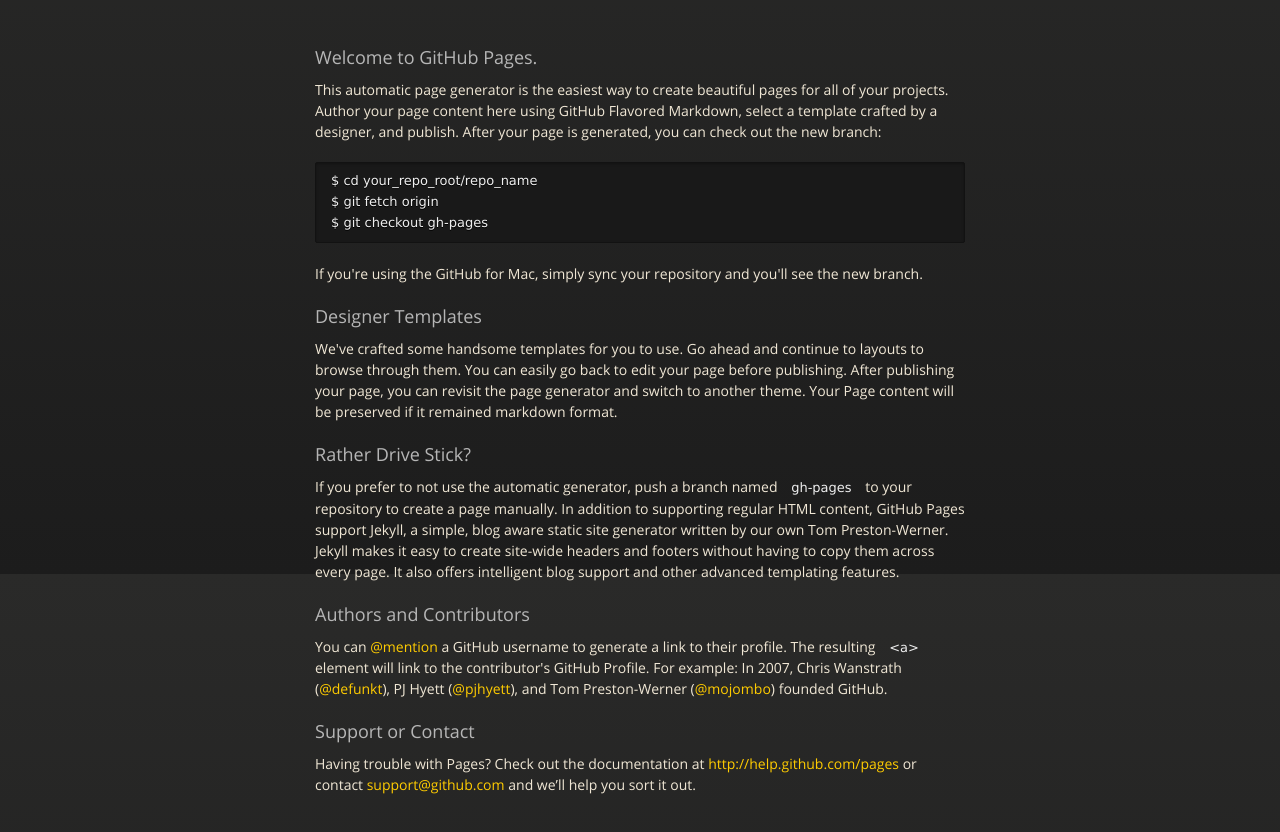
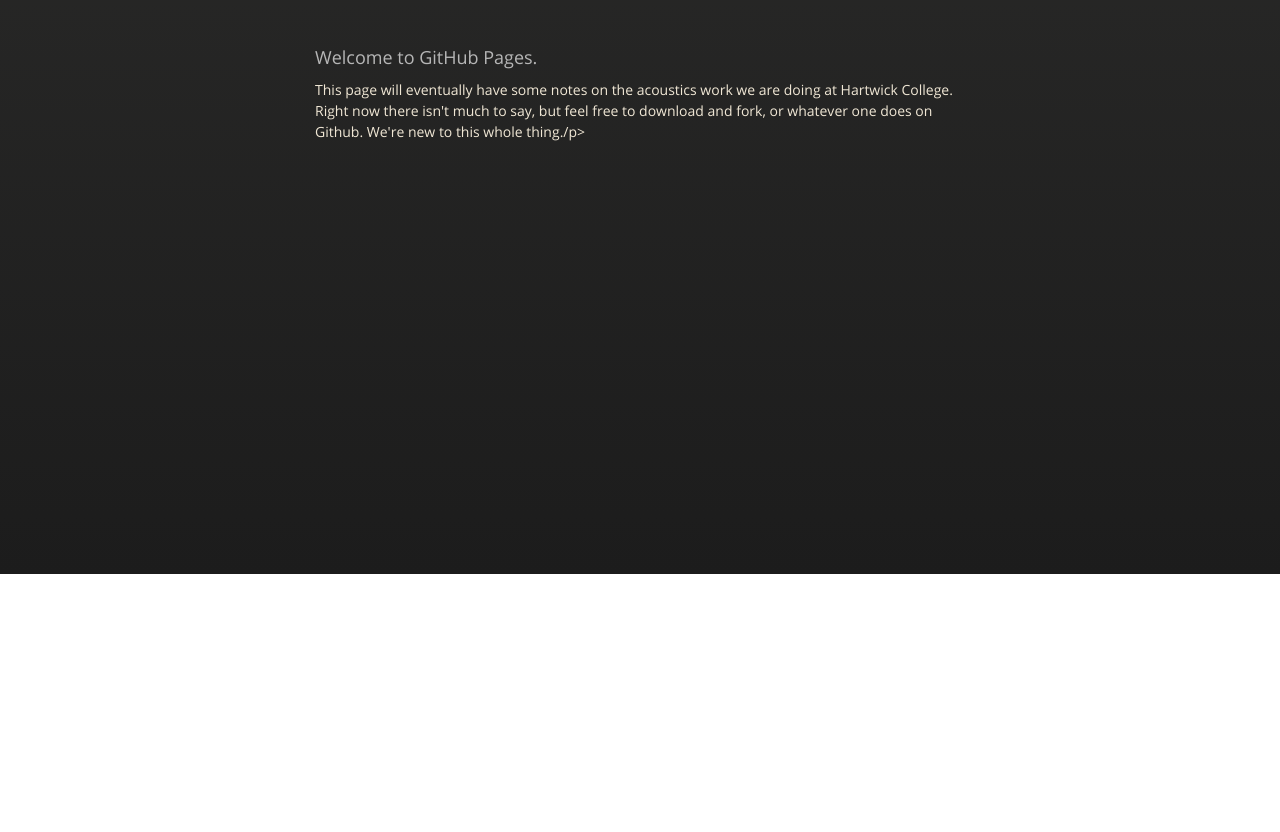
Before and after one commit to HartwickChaosLab/Audio-Spectrum, a plain HTML site: page index.html in a window 1280 px wide. Shown: the part 226-1058 px from the top of the page. After the commit the page ends 800 px from the top, so only its background shows below. Drawn offline with nearby package versions, Linux system fonts and the light colour scheme.

Commit message:
Update index.html

```diff
--- a/index.html
+++ b/index.html
@@ -39,40 +39,10 @@
         </div>
 
         <h3>
-<a name="welcome-to-github-pages" class="anchor" href="#welcome-to-github-pages"><span class="octicon octicon-link"></span></a>Welcome to GitHub Pages.</h3>
+<a name="welcome-to-HartwickChaosLab-Acoustics-pages" class="anchor" href="#welcome-to-HartwickChaosLab-Acoustics-pages"><span class="octicon octicon-link"></span></a>Welcome to GitHub Pages.</h3>
 
-<p>This automatic page generator is the easiest way to create beautiful pages for all of your projects. Author your page content here using GitHub Flavored Markdown, select a template crafted by a designer, and publish. After your page is generated, you can check out the new branch:</p>
+<p>This page will eventually have some notes on the acoustics work we are doing at Hartwick College. Right now there isn't much to say, but feel free to download and fork, or whatever one does on Github. We're new to this whole thing./p>
 
-<pre><code>$ cd your_repo_root/repo_name
-$ git fetch origin
-$ git checkout gh-pages
-</code></pre>
-
-<p>If you're using the GitHub for Mac, simply sync your repository and you'll see the new branch.</p>
-
-<h3>
-<a name="designer-templates" class="anchor" href="#designer-templates"><span class="octicon octicon-link"></span></a>Designer Templates</h3>
-
-<p>We've crafted some handsome templates for you to use. Go ahead and continue to layouts to browse through them. You can easily go back to edit your page before publishing. After publishing your page, you can revisit the page generator and switch to another theme. Your Page content will be preserved if it remained markdown format.</p>
-
-<h3>
-<a name="rather-drive-stick" class="anchor" href="#rather-drive-stick"><span class="octicon octicon-link"></span></a>Rather Drive Stick?</h3>
-
-<p>If you prefer to not use the automatic generator, push a branch named <code>gh-pages</code> to your repository to create a page manually. In addition to supporting regular HTML content, GitHub Pages support Jekyll, a simple, blog aware static site generator written by our own Tom Preston-Werner. Jekyll makes it easy to create site-wide headers and footers without having to copy them across every page. It also offers intelligent blog support and other advanced templating features.</p>
-
-<h3>
-<a name="authors-and-contributors" class="anchor" href="#authors-and-contributors"><span class="octicon octicon-link"></span></a>Authors and Contributors</h3>
-
-<p>You can <a href="https://github.com/blog/821" class="user-mention">@mention</a> a GitHub username to generate a link to their profile. The resulting <code>&lt;a&gt;</code> element will link to the contributor's GitHub Profile. For example: In 2007, Chris Wanstrath (<a href="https://github.com/defunkt" class="user-mention">@defunkt</a>), PJ Hyett (<a href="https://github.com/pjhyett" class="user-mention">@pjhyett</a>), and Tom Preston-Werner (<a href="https://github.com/mojombo" class="user-mention">@mojombo</a>) founded GitHub.</p>
-
-<h3>
-<a name="support-or-contact" class="anchor" href="#support-or-contact"><span class="octicon octicon-link"></span></a>Support or Contact</h3>
-
-<p>Having trouble with Pages? Check out the documentation at <a href="http://help.github.com/pages">http://help.github.com/pages</a> or contact <a href="mailto:support@github.com">support@github.com</a> and we’ll help you sort it out.</p>
-      </section>
-
-    </div>
-    <!--[if !IE]><script>fixScale(document);</script><![endif]-->
 
   </body>
 </html>
```
